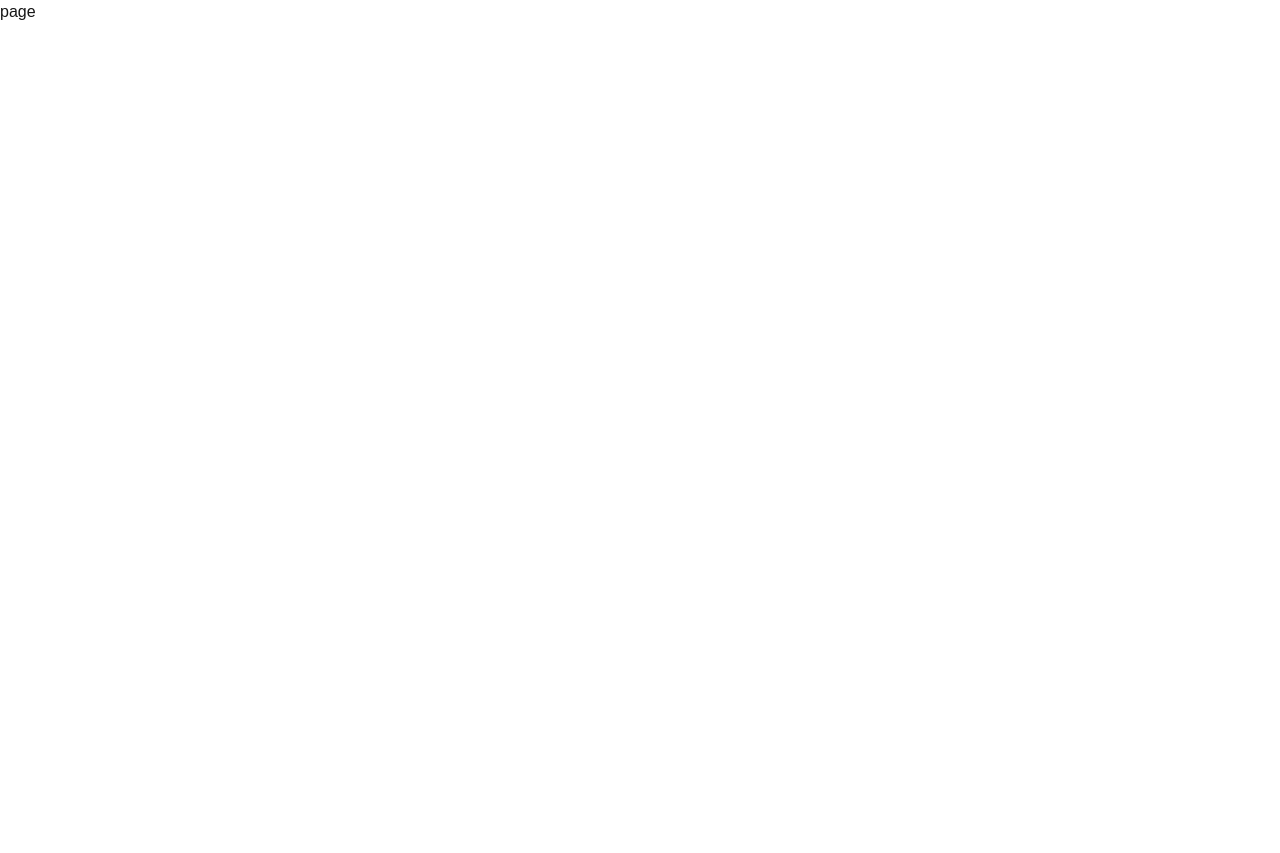
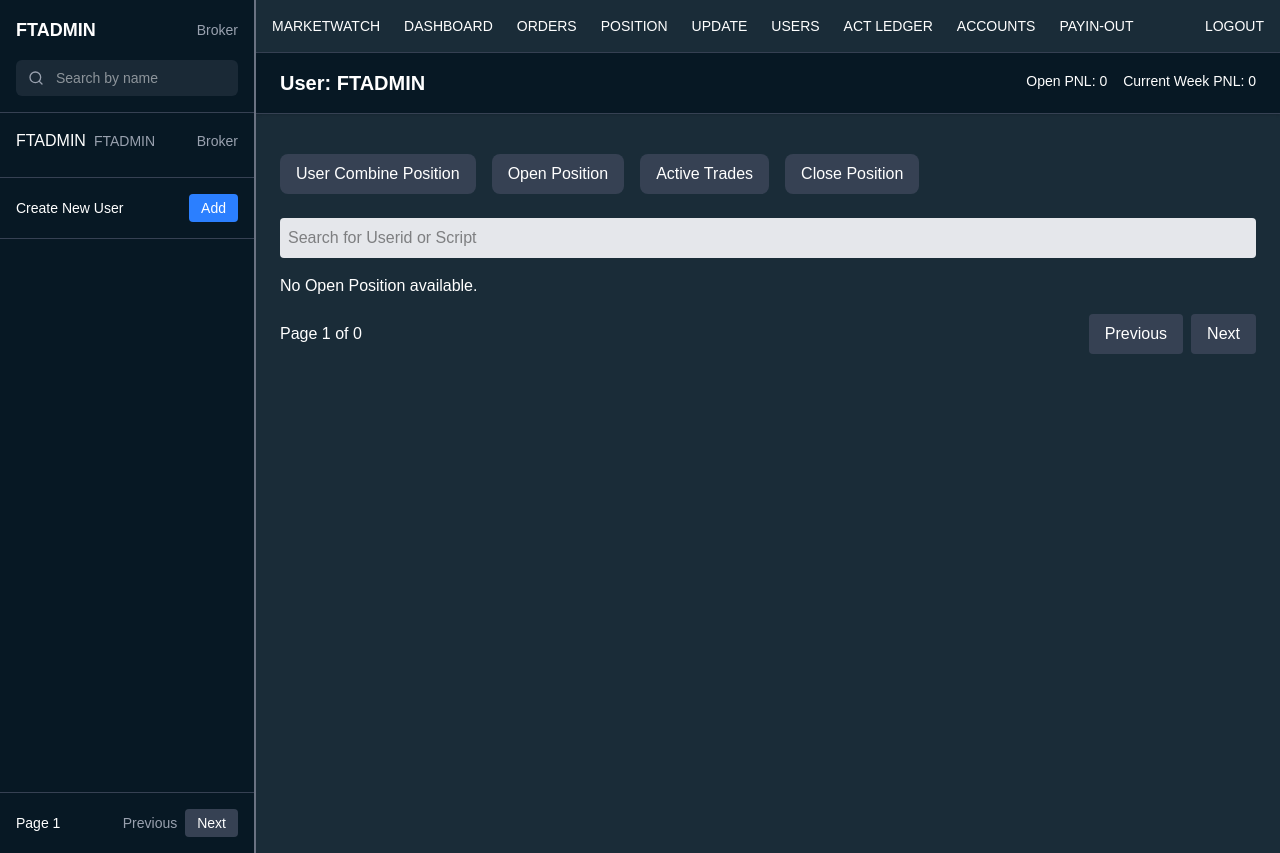
Before and after one commit to masum-abrar/Nex-Trade, a Next.js app: page /position in a window 1280 px wide. Before the commit the page ends 800 px from the top, so only its background shows below. Built offline with nearby package versions, Linux system fonts and the light colour scheme.

Commit message:
position content added

```diff
--- a/src/app/Components/Sidebar.jsx
+++ b/src/app/Components/Sidebar.jsx
@@ -21,7 +21,7 @@ export const Sidebar = () => {
       <div
         className={`${
           isSidebarOpen ? "translate-x-0 z-50" : "-translate-x-full  "
-        } md:translate-x-0 fixed md:static w-64 bg-[#071824] text-white h-screen  flex flex-col transition-transform duration-300 ease-in-out z-40 border-r-2  border-gray-500  `}
+        } md:translate-x-0 fixed md:static w-64 bg-[#071824] text-white   flex flex-col transition-transform duration-300 ease-in-out z-40 border-r-2  border-gray-500  `}
       >
         <div className="p-4 border-b border-gray-700">
           <div className="flex items-center justify-between mb-4">
--- a/src/app/dashboard/page.jsx
+++ b/src/app/dashboard/page.jsx
@@ -10,7 +10,7 @@ const HomePage = () => {
     const [toDate, setToDate] = useState("");
 
   return (
-    <div className="flex ">
+    <div className="flex  ">
       <Sidebar />
       <div className="flex-1">
         <Navbar />
--- a/src/app/position/page.jsx
+++ b/src/app/position/page.jsx
@@ -1,9 +1,57 @@
-import React from 'react'
+// Page.js
+import React from 'react';
+import Sidebar from '../Components/Sidebar';
+import Navbar from '../Components/Navbar';
 
-const page = () => {
+
+const Page = () => {
   return (
-    <div>page</div>
-  )
-}
+    <div className="flex ">
+      <Sidebar />
+      <div className="flex-1">
+        <Navbar />
+        <div className="  bg-[#1A2C38] h-screen">
+          <div className="flex justify-between mb-4 bg-[#071824] p-6 pb-4 pt-4 border-b border-gray-700 shadow">
+            <div>
+              <span className="text-xl font-bold text-white">User: FTADMIN</span>
+            </div>
+            <div>
+              <span className="text-sm text-white">Open PNL: 0</span>
+              <span className="ml-4 text-sm text-white">Current Week PNL: 0</span>
+            </div>
+          </div>
 
-export default page
+          <div className="space-y-4 p-6 ">
+            <div className="flex space-x-4">
+              <button className=" px-4 py-2 rounded-lg text-white bg-gray-700">User Combine Position</button>
+              <button className=" px-4 py-2 rounded-lg text-white bg-gray-700">Open Position</button>
+              <button className=" px-4 py-2 rounded-lg text-white bg-gray-700">Active Trades</button>
+              <button className=" px-4 py-2 rounded-lg text-white bg-gray-700">Close Position</button>
+            </div>
+
+            <div>
+              <input
+                type="text"
+                placeholder="Search for Userid or Script"
+                className="p-2 mt-2 w-full bg-gray-200 rounded"
+              />
+            </div>
+
+            <div className="mt-4">
+              <div className='text-white'>No Open Position available.</div>
+              <div className="flex justify-between items-center text-white mt-4">
+                <span>Page 1 of 0</span>
+                <div className="space-x-2">
+                  <button className="px-4 py-2 bg-gray-700 text-white rounded" disabled>Previous</button>
+                  <button className="px-4 py-2 bg-gray-700 text-white rounded">Next</button>
+                </div>
+              </div>
+            </div>
+          </div>
+        </div>
+      </div>
+    </div>
+  );
+};
+
+export default Page;
--- /dev/null
+++ b/src/app/update/page.jsx
@@ -0,0 +1,14 @@
+import React from 'react'
+import Navbar from '../Components/Navbar'
+import Sidebar from '../Components/Sidebar'
+
+const page = () => {
+  return (
+    <div>
+        <Navbar/>
+        <Sidebar/>
+    </div>
+  )
+}
+
+export default page
```
